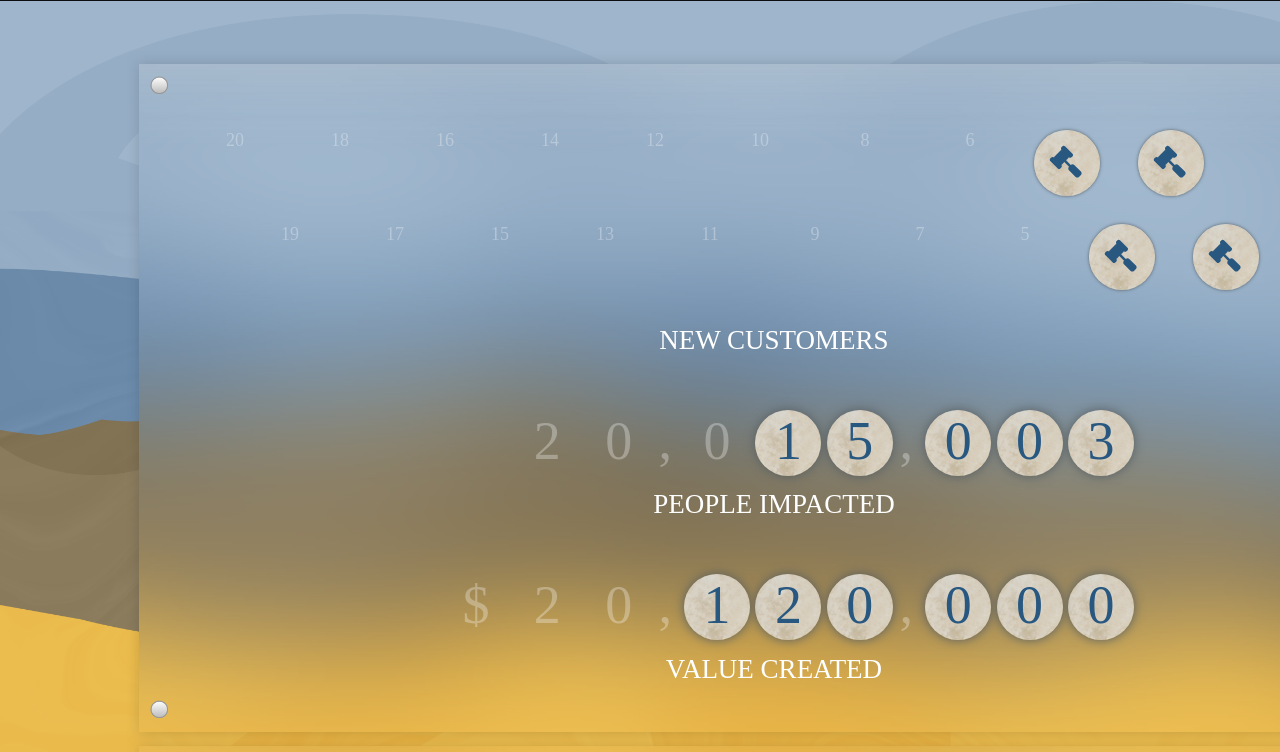
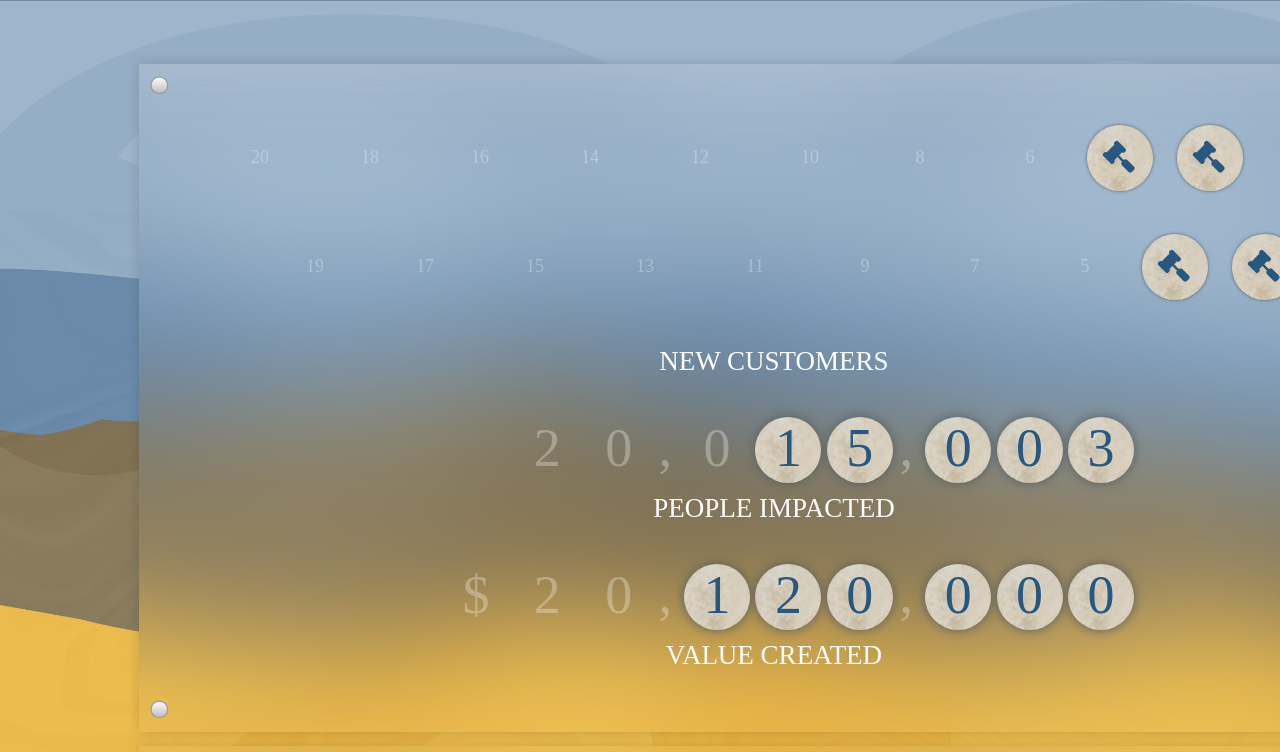
Before and after one commit to crousky/vision-wall, an Angular app: page / in a window 1280 px wide. Shown: the top 752 px of the page. Built offline with nearby package versions, Linux system fonts and the light colour scheme.

Commit message:
clickable client tags

```diff
--- a/src/app/app.component.less
+++ b/src/app/app.component.less
@@ -13,7 +13,6 @@
     height: 1040px;
     margin: 0 auto;
     font-size: 18px;
-
     .board {
         margin: 1em auto;
         padding: 2em;
@@ -25,13 +24,13 @@
     text-transform: uppercase;
     font-size: 1.5em;
     color: @label-color;
-    padding-bottom: 2em;
-    padding-top: 0.5em;
+    padding-bottom: 40px;
+    padding-top: 10px;
 }
 
 .clients-container {
-    margin-left: 80px;
-    margin-top: 15px;
+    margin-left: 100px;
+    margin-top: 10px;
 }
 
 .vision-statement {
--- a/src/app/clients/clients.component.html
+++ b/src/app/clients/clients.component.html
@@ -1,24 +1,23 @@
 <div class="clients">
   <div class="client-row">
-    <span *ngFor="let cs of topRow.reverse()" class="client-placeholder" [ngClass]="cs.type">
+      <span *ngFor="let cs of topRow.reverse()" [ngClass]="cs.type">
         <span *ngIf="cs.type === 'placeholder'">{{cs.name}}</span>
         <span *ngIf="cs.type === 'flip-tag'">
-        <span class="tag">
-          <div class="client-icon">
-              <svg viewBox="0 0 1792 1792" xmlns="http://www.w3.org/2000/svg"><path d="M1771 1536q0 53-37 90l-107 108q-39 37-91 37-53 0-90-37l-363-364q-38-36-38-90 0-53 43-96l-256-256-126 126q-14 14-34 14t-34-14q2 2 12.5 12t12.5 13 10 11.5 10 13.5 6 13.5 5.5 16.5 1.5 18q0 38-28 68-3 3-16.5 18t-19 20.5-18.5 16.5-22 15.5-22 9-26 4.5q-40 0-68-28l-408-408q-28-28-28-68 0-13 4.5-26t9-22 15.5-22 16.5-18.5 20.5-19 18-16.5q30-28 68-28 10 0 18 1.5t16.5 5.5 13.5 6 13.5 10 11.5 10 13 12.5 12 12.5q-14-14-14-34t14-34l348-348q14-14 34-14t34 14q-2-2-12.5-12t-12.5-13-10-11.5-10-13.5-6-13.5-5.5-16.5-1.5-18q0-38 28-68 3-3 16.5-18t19-20.5 18.5-16.5 22-15.5 22-9 26-4.5q40 0 68 28l408 408q28 28 28 68 0 13-4.5 26t-9 22-15.5 22-16.5 18.5-20.5 19-18 16.5q-30 28-68 28-10 0-18-1.5t-16.5-5.5-13.5-6-13.5-10-11.5-10-13-12.5-12-12.5q14 14 14 34t-14 34l-126 126 256 256q43-43 96-43 52 0 91 37l363 363q37 39 37 91z"/></svg>
-          </div>
-        </span>
+          <a class="tag" [href]="cs.clientUrl" target="_blank">
+            <div class="client-icon" [innerHTML]="cs.tagImage"></div>
+            <div class="client-detail">{{cs.name}}</div>
+          </a>
         </span>
       </span>
   </div>
   <div class="client-row bottom-row">
-    <span *ngFor="let cs of bottomRow.reverse()" class="client-placeholder" [ngClass]="cs.type">
+    <span *ngFor="let cs of bottomRow.reverse()" [ngClass]="cs.type">
       <span *ngIf="cs.type === 'placeholder'">{{cs.name}}</span>
       <span *ngIf="cs.type === 'flip-tag'">
-        <span class="tag">
-          <div class="client-icon" [innerHTML]="cs.tagImage">
-          </div>
-        </span>
+          <a class="tag" [href]="cs.clientUrl" target="_blank">
+            <div class="client-icon" [innerHTML]="cs.tagImage"></div>
+            <div class="client-detail">{{cs.name}}</div>
+          </a>
         </span>
     </span>
   </div>
--- a/src/app/clients/clients.component.less
+++ b/src/app/clients/clients.component.less
@@ -2,15 +2,15 @@
 
 .clients {
     color: rgba(255, 255, 255, 0.3);
-    .client-placeholder, .placeholder {
+    .placeholder {
         display: inline-block;
         height: 80px;
         width: 80px;
         text-align: center;
         vertical-align: middle;
-        margin-left: 25px;
+        margin-left: 30px;
     }
-    .client-tag, .flip-tag {
+    .flip-tag {
         padding: 7px;
         display: inline-block;
         margin-left: 10px;
@@ -18,17 +18,36 @@
             display: inline-block;
             width: 66px;
             height: 66px;
+            &:hover {
+                background-color: #fff;
+                background-image: url();
+                color: #000;
+                .client-icon {
+                    display: none;
+                }
+                .client-detail {
+                   display: block;
+                }
+            }
+            .client-icon {
+                fill: @text-light-blue;
+                float: left;
+                margin: 15px 15px;
+                height: 33px;
+                width: 33px;
+            }
+            .client-detail {
+                float: left;
+                display: none;
+                font-size: 0.6em;
+                text-align: center;
+                margin: 25px 0;
+                width: 66px;
+                color: @text-light-blue;
+            }
         }
     }
     .bottom-row {
         margin-left: 55px;
     }
 }
-
-.client-icon {
-    fill: @text-light-blue;
-    float: left;
-    margin: 15px 15px;
-    height: 33px;
-    width: 33px;
-}
--- a/src/app/clients/clients.component.ts
+++ b/src/app/clients/clients.component.ts
@@ -48,7 +48,7 @@ export class ClientsComponent implements OnInit, OnChanges {
         if (i % 2 === 0) {
           this.bottomRow[(i / 2)] = clientTag;
         } else {
-          this.topRow[((i + 1) / 2) - 1] = clientTag;
+          this.topRow[((i - 1) / 2)] = clientTag;
         }
       }
     }
--- a/src/app/services/client.service.ts
+++ b/src/app/services/client.service.ts
@@ -5,10 +5,10 @@ import { Client } from '../models/client';
 export class ClientService {
     hammerSvg: string = '<svg viewBox="0 0 1792 1792" xmlns="http://www.w3.org/2000/svg"><path d="M1771 1536q0 53-37 90l-107 108q-39 37-91 37-53 0-90-37l-363-364q-38-36-38-90 0-53 43-96l-256-256-126 126q-14 14-34 14t-34-14q2 2 12.5 12t12.5 13 10 11.5 10 13.5 6 13.5 5.5 16.5 1.5 18q0 38-28 68-3 3-16.5 18t-19 20.5-18.5 16.5-22 15.5-22 9-26 4.5q-40 0-68-28l-408-408q-28-28-28-68 0-13 4.5-26t9-22 15.5-22 16.5-18.5 20.5-19 18-16.5q30-28 68-28 10 0 18 1.5t16.5 5.5 13.5 6 13.5 10 11.5 10 13 12.5 12 12.5q-14-14-14-34t14-34l348-348q14-14 34-14t34 14q-2-2-12.5-12t-12.5-13-10-11.5-10-13.5-6-13.5-5.5-16.5-1.5-18q0-38 28-68 3-3 16.5-18t19-20.5 18.5-16.5 22-15.5 22-9 26-4.5q40 0 68 28l408 408q28 28 28 68 0 13-4.5 26t-9 22-15.5 22-16.5 18.5-20.5 19-18 16.5q-30 28-68 28-10 0-18-1.5t-16.5-5.5-13.5-6-13.5-10-11.5-10-13-12.5-12-12.5q14 14 14 34t-14 34l-126 126 256 256q43-43 96-43 52 0 91 37l363 363q37 39 37 91z"/></svg>';
     CLIENTS: Client[] = [
-        { id: 1, name: 'HAMMER', logoImage: this.hammerSvg, url: 'singlestoneconsulting.com' },
-        { id: 2, name: 'MALLET', logoImage: this.hammerSvg, url: 'carmaxauctions.com' },
-        { id: 3, name: 'HAMMER', logoImage: this.hammerSvg, url: 'singlestoneconsulting.com' },
-        { id: 4, name: 'MALLET', logoImage: this.hammerSvg, url: 'carmaxauctions.com' }
+        { id: 1, name: 'HAMMER', logoImage: this.hammerSvg, url: 'http://singlestoneconsulting.com' },
+        { id: 2, name: 'MALLET', logoImage: this.hammerSvg, url: 'http://carmaxauctions.com' },
+        { id: 3, name: 'HAMMER', logoImage: this.hammerSvg, url: 'http://singlestoneconsulting.com' },
+        { id: 4, name: 'MALLET', logoImage: this.hammerSvg, url: 'http://carmaxauctions.com' }
     ];
     getClients(): Client[] {
         return this.CLIENTS;
--- a/src/styles.less
+++ b/src/styles.less
@@ -4,8 +4,14 @@
 body {
     margin: 0px;
     padding: 0px;
-    background-color: #000;
-    //font-family: "Chronicle SSm A";
+    background: rgba(112,138,164,1);
+    background: -moz-linear-gradient(top, rgba(112,138,164,1) 0%, rgba(112,138,164,1) 19%, rgba(239,173,93,1) 89%, rgba(239,173,93,1) 100%);
+    background: -webkit-gradient(left top, left bottom, color-stop(0%, rgba(112,138,164,1)), color-stop(19%, rgba(112,138,164,1)), color-stop(89%, rgba(239,173,93,1)), color-stop(100%, rgba(239,173,93,1)));
+    background: -webkit-linear-gradient(top, rgba(112,138,164,1) 0%, rgba(112,138,164,1) 19%, rgba(239,173,93,1) 89%, rgba(239,173,93,1) 100%);
+    background: -o-linear-gradient(top, rgba(112,138,164,1) 0%, rgba(112,138,164,1) 19%, rgba(239,173,93,1) 89%, rgba(239,173,93,1) 100%);
+    background: -ms-linear-gradient(top, rgba(112,138,164,1) 0%, rgba(112,138,164,1) 19%, rgba(239,173,93,1) 89%, rgba(239,173,93,1) 100%);
+    background: linear-gradient(to bottom, rgba(112,138,164,1) 0%, rgba(112,138,164,1) 19%, rgba(239,173,93,1) 89%, rgba(239,173,93,1) 100%);
+    filter: progid:DXImageTransform.Microsoft.gradient( startColorstr='#708aa4', endColorstr='#efad5d', GradientType=0 );
 }
 
 .tag {
```
Lines whose indentation alone changed are shown as unchanged.
